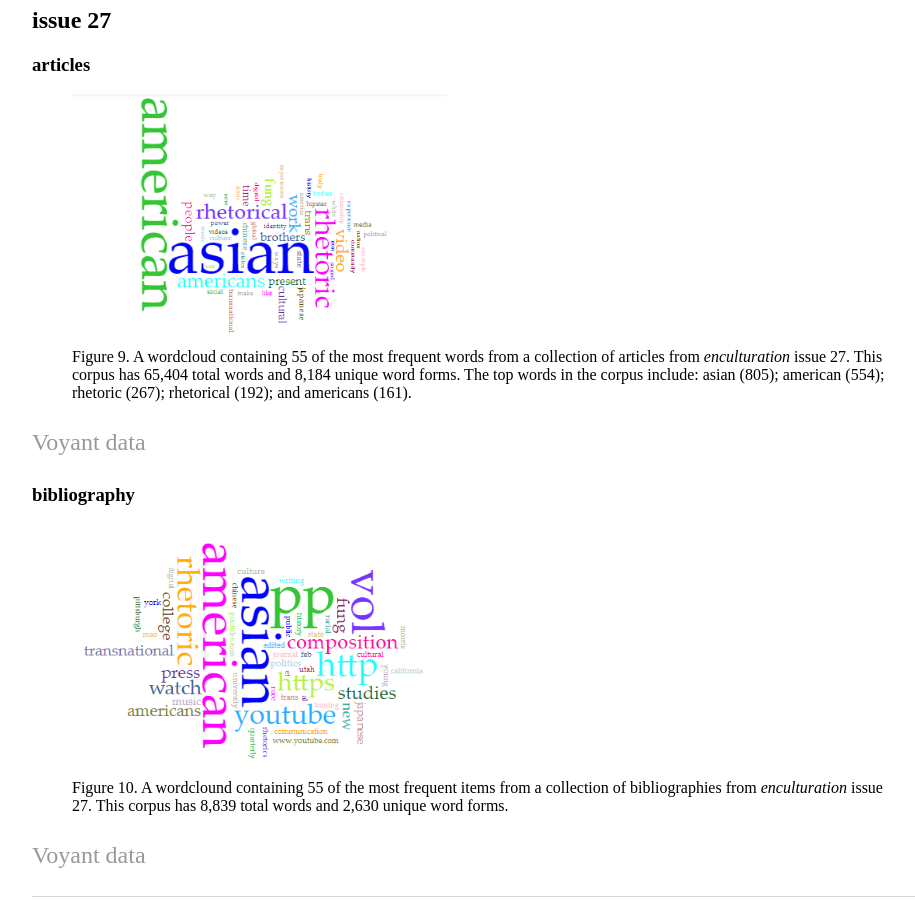
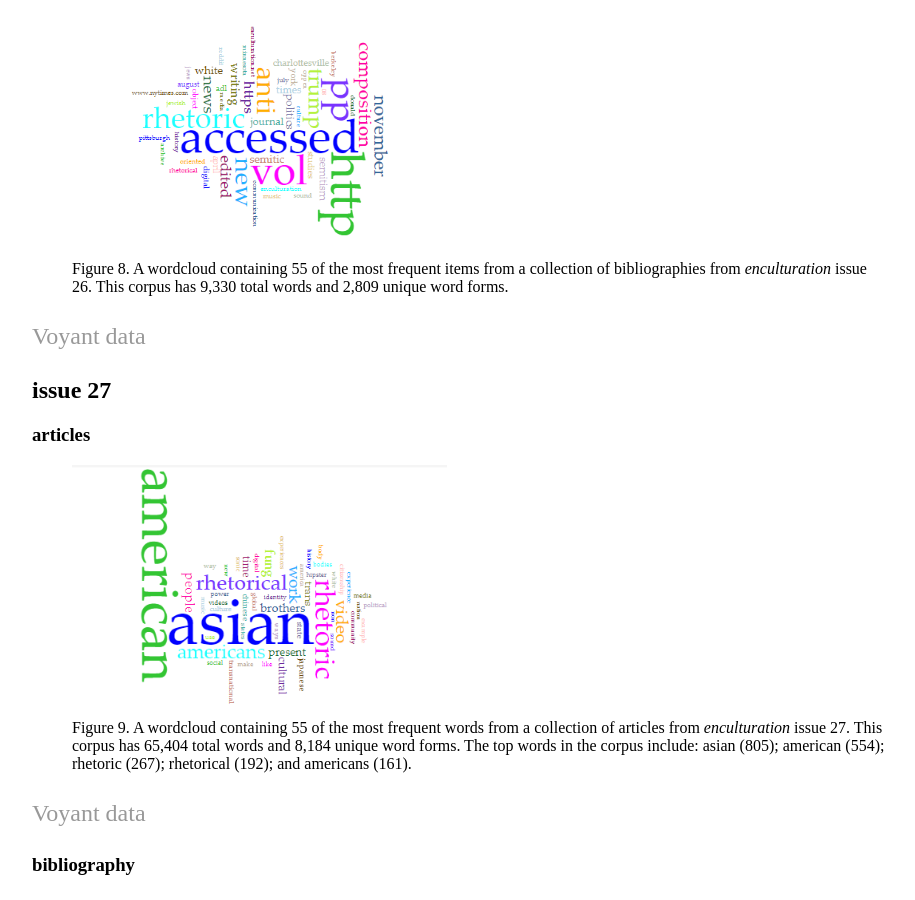
Before and after one commit to sydneyspangler/sydneyspangler.github.io, a Jekyll site: the page built from distant-reading-project/index.html, in a window 1280 px wide and 900 px high, scrolled down 3830 px. Shown: the whole window, without its empty margins (160-1075 px from the left). Built offline with Jekyll 4.4.1, drawn with Linux system fonts in a browser that asks for light colours.

Commit message:
Update index.html

```diff
--- a/distant-reading-project/index.html
+++ b/distant-reading-project/index.html
@@ -55,6 +55,11 @@
 	</figure>
 	<p><a href="https://voyant-tools.org/?corpus=47717d9b3488c4a95f85f3daf7e53c63&panels=cirrus,reader,trends,summary,contexts" target="_blank">Voyant data</a></p>
 	<h3>bibliography</h3>
+	<figure>
+		<img src="https://sydneyspangler.github.io/media/issue-26-bib.PNG" alt="A wordcloud portraying the bibliographies of issue 27 of enculturation. The top five items are http, accessed, vol, pp, and rhetoric." height="250">
+		<figcaption>Figure 8. A wordcloud containing 55 of the most frequent items from a collection of bibliographies from <i>enculturation</i> issue 26. This corpus has 9,330 total words and 2,809 unique word forms.</figcaption>
+	</figure>
+	<p><a href="https://voyant-tools.org/?corpus=d0580d1088d38fc265f9cfa804c74259&panels=cirrus,reader,trends,summary,contexts" target="_blank">Voyant data</a></p>
 	<h2>issue 27</h2>
 	<h3>articles</h3>
 	<figure>
```
